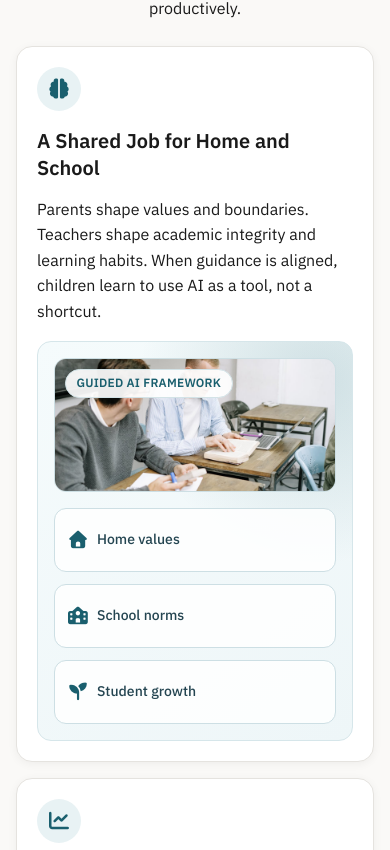
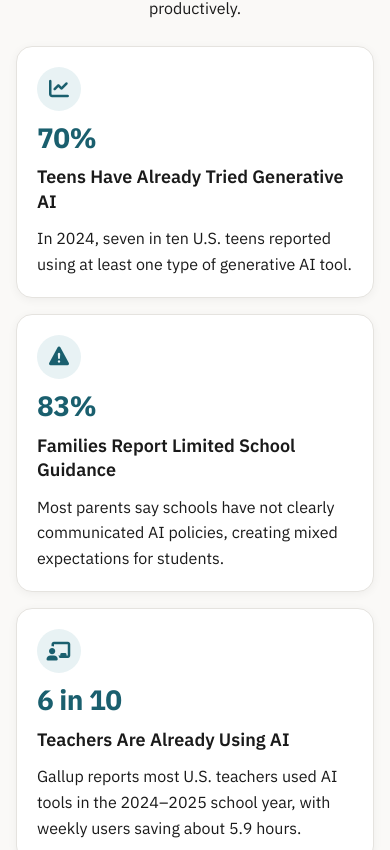
Before and after one commit to halozhw03/INF172_DrYoung_Podcast_LandingPage, a React (Vite) app: page / in a window 390 px wide. Shown: the part 1774-2624 px from the top of the page. Built offline with nearby package versions, Linux system fonts and the light colour scheme.

Commit message:
Refactor WhyAiNow component by removing unused styles and content. Update grid layout for usageReality, communicationGap, and teacherAdoption sections to improve visual structure and responsiveness.

```diff
--- a/src/components/WhyAiNow/WhyAiNow.module.css
+++ b/src/components/WhyAiNow/WhyAiNow.module.css
@@ -179,29 +179,19 @@
   font-weight: var(--font-medium);
 }
 
-.sharedJob {
-  grid-column: 1 / 8;
-  grid-row: 1 / 3;
-}
-
 .usageReality {
-  grid-column: 8 / 13;
+  grid-column: 1 / 5;
   grid-row: 1;
 }
 
 .communicationGap {
-  grid-column: 8 / 13;
-  grid-row: 2;
+  grid-column: 5 / 9;
+  grid-row: 1;
 }
 
 .teacherAdoption {
-  grid-column: 1 / 7;
-  grid-row: 3;
-}
-
-.verificationHabits {
-  grid-column: 7 / 13;
-  grid-row: 3;
+  grid-column: 9 / 13;
+  grid-row: 1;
 }
 
 .sources {
@@ -226,16 +216,14 @@
     grid-template-columns: repeat(2, minmax(0, 1fr));
   }
 
-  .sharedJob,
   .usageReality,
   .communicationGap,
-  .teacherAdoption,
-  .verificationHabits {
+  .teacherAdoption {
     grid-column: auto;
     grid-row: auto;
   }
 
-  .sharedJob {
+  .teacherAdoption {
     grid-column: 1 / -1;
   }
 }
--- a/src/components/WhyAiNow/WhyAiNow.tsx
+++ b/src/components/WhyAiNow/WhyAiNow.tsx
@@ -3,11 +3,9 @@ import aiClassroomImage from '../../assets/ai-classroom-pexels-5676748.jpg';
 import styles from './WhyAiNow.module.css';
 
 const layoutClassMap: Record<string, string> = {
-  sharedJob: styles.sharedJob,
   usageReality: styles.usageReality,
   communicationGap: styles.communicationGap,
   teacherAdoption: styles.teacherAdoption,
-  verificationHabits: styles.verificationHabits,
 };
 
 export function WhyAiNow() {
--- a/src/data/content.ts
+++ b/src/data/content.ts
@@ -38,14 +38,6 @@ export const whyAiNowSection = {
     'Children are already using AI. The question is not whether they should encounter it, but whether adults help them use it safely, critically, and productively.',
   cards: [
     {
-      id: 'sharedJob',
-      iconClass: 'fa-solid fa-brain',
-      title: 'A Shared Job for Home and School',
-      detail:
-        'Parents shape values and boundaries. Teachers shape academic integrity and learning habits. When guidance is aligned, children learn to use AI as a tool, not a shortcut.',
-      featured: true,
-    },
-    {
       id: 'usageReality',
       iconClass: 'fa-solid fa-chart-line',
       stat: '70%',
@@ -69,14 +61,6 @@ export const whyAiNowSection = {
       detail:
         'Gallup reports most U.S. teachers used AI tools in the 2024–2025 school year, with weekly users saving about 5.9 hours.',
     },
-    {
-      id: 'verificationHabits',
-      iconClass: 'fa-solid fa-magnifying-glass',
-      stat: '55% vs 43%',
-      title: 'Classroom Discussion Improves Verification Habits',
-      detail:
-        'Teens who discuss AI in class are more likely to check AI-generated information before trusting it.',
-    },
   ],
   sources: [
     {
@@ -90,10 +74,6 @@ export const whyAiNowSection = {
     {
       label: 'Gallup + Walton Family Foundation (2025)',
       href: 'https://www.gallup.com/analytics/651674/gen-z-research.aspx',
-    },
-    {
-      label: 'UNESCO (2023): Guidance for Generative AI in Education',
-      href: 'https://www.unesco.org/en/articles/guidance-generative-ai-education-and-research',
     },
   ],
 } as const;
```
